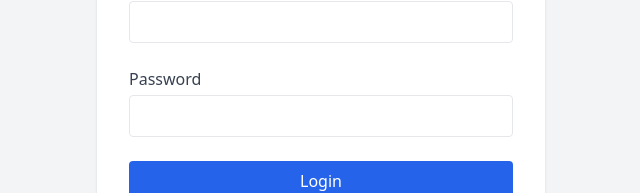
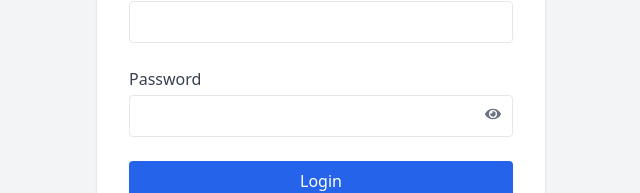
Before and after one commit to bubusaurio/SecureWeb, a React (Vite) app in the folder frontend/: page / in a window 1280 px wide. Shown: the part 346-539 px from the top of the page, without its empty margins (319-959 px from the left). Built offline with nearby package versions, Linux system fonts and the light colour scheme.

Commit message:
feat: Add password visibility toggle in Login component; include react-icons for eye icons

```diff
--- a/frontend/package.json
+++ b/frontend/package.json
@@ -9,7 +9,8 @@
   },
   "dependencies": {
     "react": "^18.2.0",
-    "react-dom": "^18.2.0"
+    "react-dom": "^18.2.0",
+    "react-icons": "^5.5.0"
   },
   "devDependencies": {
     "@vitejs/plugin-react": "^4.5.0",
--- a/frontend/src/pages/Login.jsx
+++ b/frontend/src/pages/Login.jsx
@@ -1,4 +1,5 @@
 import React, { useState } from 'react';
+import { FaEye, FaEyeSlash } from 'react-icons/fa';
 
 // Hash password using SHA-256
 async function hashPassword(password) {
@@ -16,6 +17,7 @@ export default function Login({ onAuthSuccess }) {
   const [code, setCode] = useState('');
   const [step, setStep] = useState(1);
   const [msg, setMsg] = useState('');
+  const [showPassword, setShowPassword] = useState(false);
 
   const handleLogin = async (e) => {
     e.preventDefault();
@@ -62,7 +64,24 @@ export default function Login({ onAuthSuccess }) {
           </div>
           <div>
             <label className="block text-gray-700">Password</label>
-            <input type="password" required className="mt-1 w-full border rounded px-3 py-2" value={password} onChange={e => setPassword(e.target.value)} />
+            <div className="relative">
+              <input
+                type={showPassword ? "text" : "password"}
+                required
+                className="mt-1 w-full border rounded px-3 py-2 pr-10"
+                value={password}
+                onChange={e => setPassword(e.target.value)}
+              />
+              <button
+                type="button"
+                className="absolute inset-y-0 right-0 px-3 flex items-center text-gray-500"
+                tabIndex={-1}
+                onClick={() => setShowPassword((v) => !v)}
+                aria-label={showPassword ? "Hide password" : "Show password"}
+              >
+                {showPassword ? <FaEyeSlash /> : <FaEye />}
+              </button>
+            </div>
           </div>
           <button type="submit" className="w-full bg-blue-600 text-white py-2 rounded hover:bg-blue-700">Login</button>
         </>
```
Also changed, not shown: 1 other file (tests, documents, lock files or other folders).
